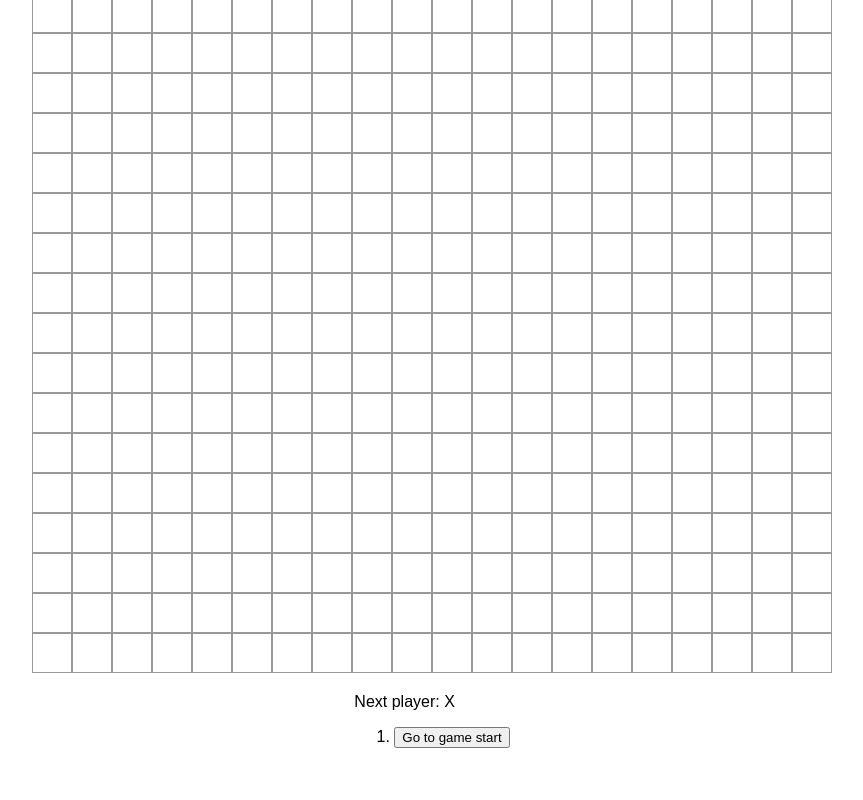
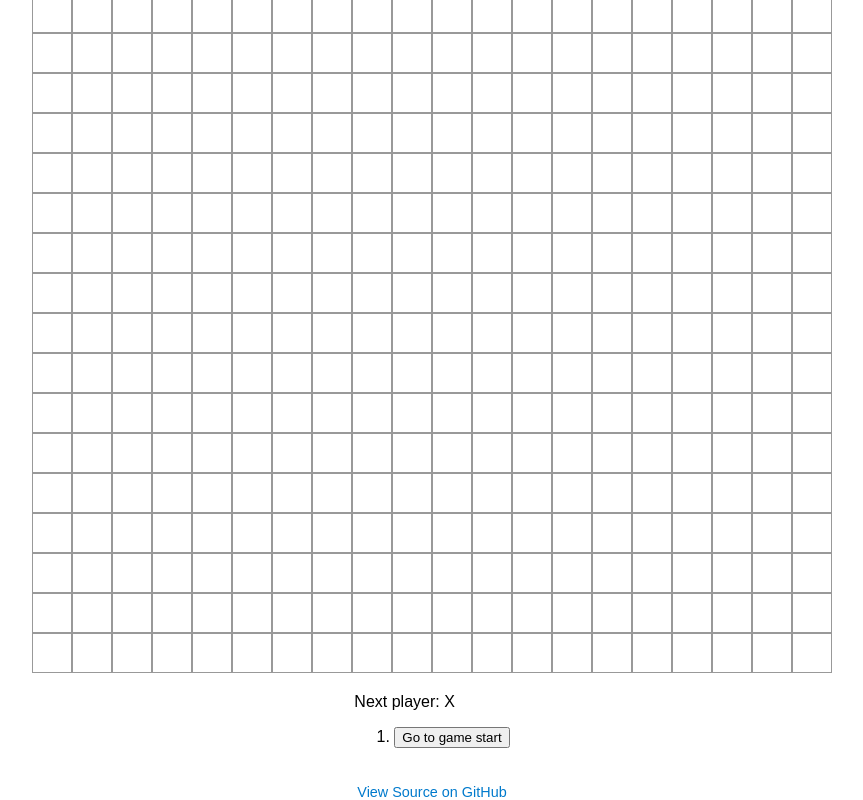
Before and after one commit to chuenlum/tic-tac-toe-o3-mini, a React (Create React App) app: page / in a window 1280 px wide. Shown: the part 179-979 px from the top of the page, without its empty margins (208-1071 px from the left). Before the commit the page ends 943 px from the top, so only its background shows below. Built offline with nearby package versions, Linux system fonts and the light colour scheme.

Commit message:
docs: update README with live demo and GitHub repo link; add footer link in app

```diff
--- a/src/Game.css
+++ b/src/Game.css
@@ -51,3 +51,16 @@
 .status {
   margin-bottom: 10px;
 }
+
+.footer {
+  margin-top: 20px;
+  text-align: center;
+  font-size: 0.9rem;
+}
+.footer a {
+  color: #007acc;
+  text-decoration: none;
+}
+.footer a:hover {
+  text-decoration: underline;
+}
--- a/src/Game.tsx
+++ b/src/Game.tsx
@@ -230,6 +230,11 @@
         <div className="status">{status}</div>
         <ol>{moves}</ol>
       </div>
+      <div className="footer">
+        <a href="https://github.com/chuenlum/tic-tac-toe-o3-mini" target="_blank" rel="noopener noreferrer">
+          View Source on GitHub
+        </a>
+      </div>
     </div>
   );
 };
```
Also changed, not shown: 1 other file (tests, documents, lock files or other folders).
